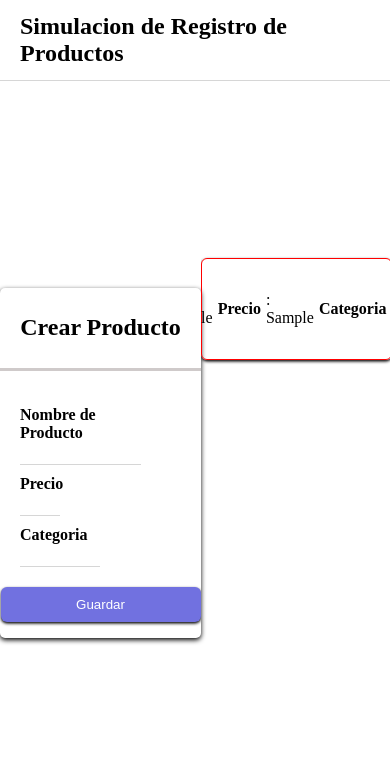
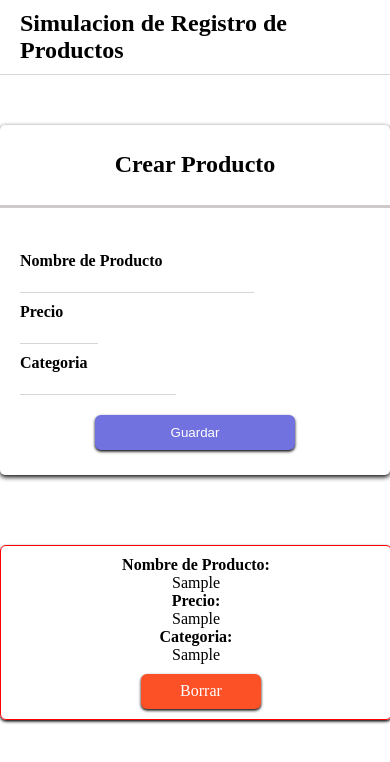
Before and after one commit to josueventura07/productList_frontend, a plain HTML site: page index.html in a window 390 px wide. Both pictures are taken after typing "Sample", "Sample", "Sample" into the empty fields and a click on the button "Guardar". Drawn offline with Linux system fonts and the light colour scheme; a web font is replaced by a local one.

Commit message:
feat: responsive design

```diff
--- a/main.js
+++ b/main.js
@@ -11,9 +11,9 @@ class UI {
         const card = document.createElement('div')
         card.setAttribute('class', 'card')
         card.innerHTML = `
-        <strong>Nombre de Producto</strong>: ${product.name}
-        <strong>Precio</strong>: ${product.price}
-        <strong>Categoria</strong>: ${product.category}
+        <strong>Nombre de Producto:</strong> ${product.name}
+        <strong>Precio:</strong> ${product.price}
+        <strong>Categoria:</strong> ${product.category}
         <a href="#" class="btn_delete" name="delete">Borrar</a>
         `
         cardList.appendChild(card)
--- a/style.css
+++ b/style.css
@@ -6,9 +6,9 @@ body {
     padding: 0;
     width: 100vw;
     height: 100vh;
-    display: grid;
-    grid-template-columns: repeat(5fr, 3fr);
-   font-family: agdasima;
+    display: flex;
+    flex-direction: column;
+    font-family: agdasima;
 }
 
 a {
@@ -38,7 +38,7 @@ a {
     justify-content: center;
     align-items: center;
     width: 90%;
-    height: 80px;
+    height: 100px;
     border-radius: 5px;
     box-shadow: 0px 2px 5px #000;
     font-weight: bold;
@@ -149,14 +149,16 @@ a {
     margin-top: 10px;
     width: 100%;
     max-width: 750px;
-    height: 100px;
+    height: auto;
     display: flex;
+    flex-direction: column;
     justify-content: center;
     align-items: center;
-    gap: 5px;
+    gap: 0;
     border-radius: 6px;
     border: thin solid red;
     box-shadow: 0px 1.5px 3px 0px #000;
+    padding: 10px 0;
 }
 
 .btn_delete {
@@ -168,7 +170,32 @@ a {
     background-color: rgb(252, 81, 38);
     border: none;
     border-radius: 6px;
-    box-shadow: 0px 1.5px 3px #000;
+    box-shadow: 0px 1.5px 3px rgb(0, 0, 0);
     color: white;
     margin-left: 10px;
+    margin-top: 10px;
 }
+
+@media screen and (min-width: 1024px) {
+    body {
+        display: grid;
+        grid-template-columns: repeat(5fr, 3fr);
+
+    }
+
+    .msg_card {
+        height: 80px;
+
+    }
+
+    .card {
+        flex-direction: row;
+        gap: 5px;
+        height: 100px;
+        padding: 0;
+    }
+
+    .btn_delete {
+        margin-top: 10px;
+    }
+}
```
